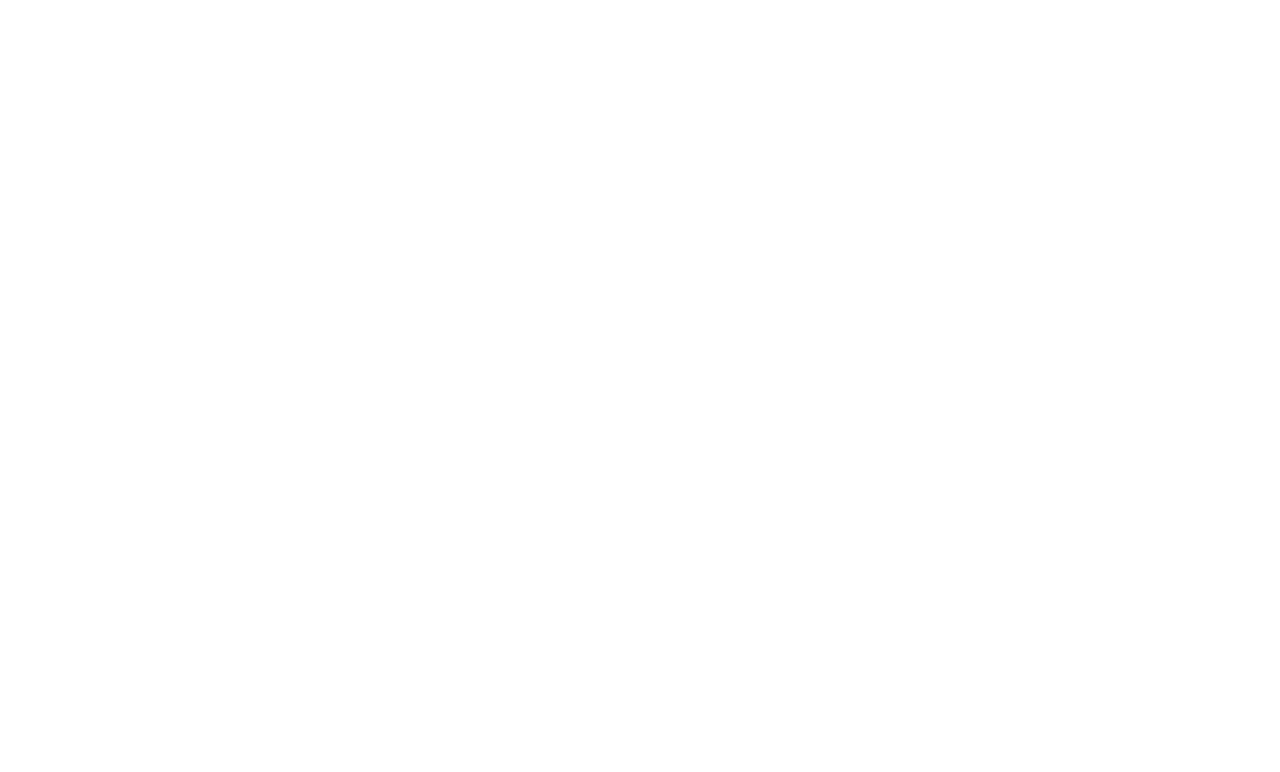
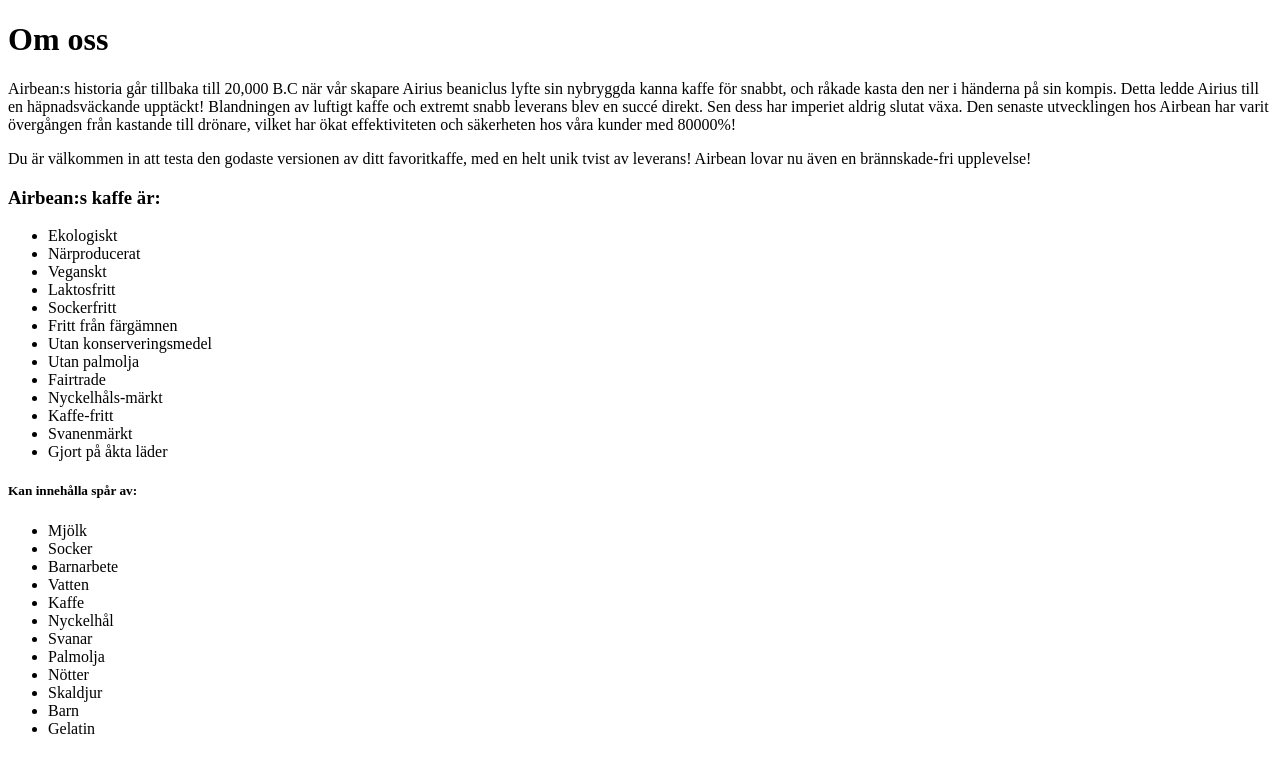
Before and after one commit to Kybbe/fire-turtles, a React (Create React App) app: page /about in a window 1280 px wide. Before the commit this address had no page. Shown: the top 772 px of the page. Built offline with nearby package versions, Linux system fonts and the light colour scheme.

Commit message:
Added About us and funny text for #7

```diff
--- a/src/App.js
+++ b/src/App.js
@@ -2,12 +2,14 @@
 import { Route, Routes } from 'react-router-dom';
 
 import Test from './views/Test';
+import AboutUs from './views/AboutUs';
 
 function App() {
   return (
     <div className="App">
       <Routes>
         <Route path="/" element={<Test />} />
+        <Route path='/about' element={<AboutUs />} />
       </Routes>
     </div>
   );
--- /dev/null
+++ b/src/views/AboutUs.js
@@ -0,0 +1,42 @@
+export default function AboutUs() {
+  return (
+    <div className="App">
+      <h1>Om oss</h1>
+      <p>Airbean:s historia går tillbaka till 20,000 B.C när vår skapare Airius beaniclus lyfte sin nybryggda kanna kaffe för snabbt, och råkade kasta den ner i händerna på sin kompis. Detta ledde Airius till en häpnadsväckande upptäckt! Blandningen av luftigt kaffe och extremt snabb leverans blev en succé direkt. Sen dess har imperiet aldrig slutat växa. Den senaste utvecklingen hos Airbean har varit övergången från kastande till drönare, vilket har ökat effektiviteten och säkerheten hos våra kunder med 80000%! </p>
+      <p>Du är välkommen in att testa den godaste versionen av ditt favoritkaffe, med en helt unik tvist av leverans! Airbean lovar nu även en brännskade-fri upplevelse!</p>
+
+      <h3>Airbean:s kaffe är:</h3>
+      <ul>
+        <li>Ekologiskt</li>
+        <li>Närproducerat</li>
+        <li>Veganskt</li>
+        <li>Laktosfritt</li>
+        <li>Sockerfritt</li>
+        <li>Fritt från färgämnen</li>
+        <li>Utan konserveringsmedel</li>
+        <li>Utan palmolja</li>
+        <li>Fairtrade</li>
+        <li>Nyckelhåls-märkt</li>
+        <li>Kaffe-fritt</li>
+        <li>Svanenmärkt</li>
+        <li>Gjort på åkta läder</li>
+      </ul>
+
+      <h5>Kan innehålla spår av: </h5>
+      <ul>
+        <li>Mjölk</li>
+        <li>Socker</li>
+        <li>Barnarbete</li>
+        <li>Vatten</li>
+        <li>Kaffe</li>
+        <li>Nyckelhål</li>
+        <li>Svanar</li>
+        <li>Palmolja</li>
+        <li>Nötter</li>
+        <li>Skaldjur</li>
+        <li>Barn</li>
+        <li>Gelatin</li>
+      </ul>
+    </div>
+  );
+}
```
